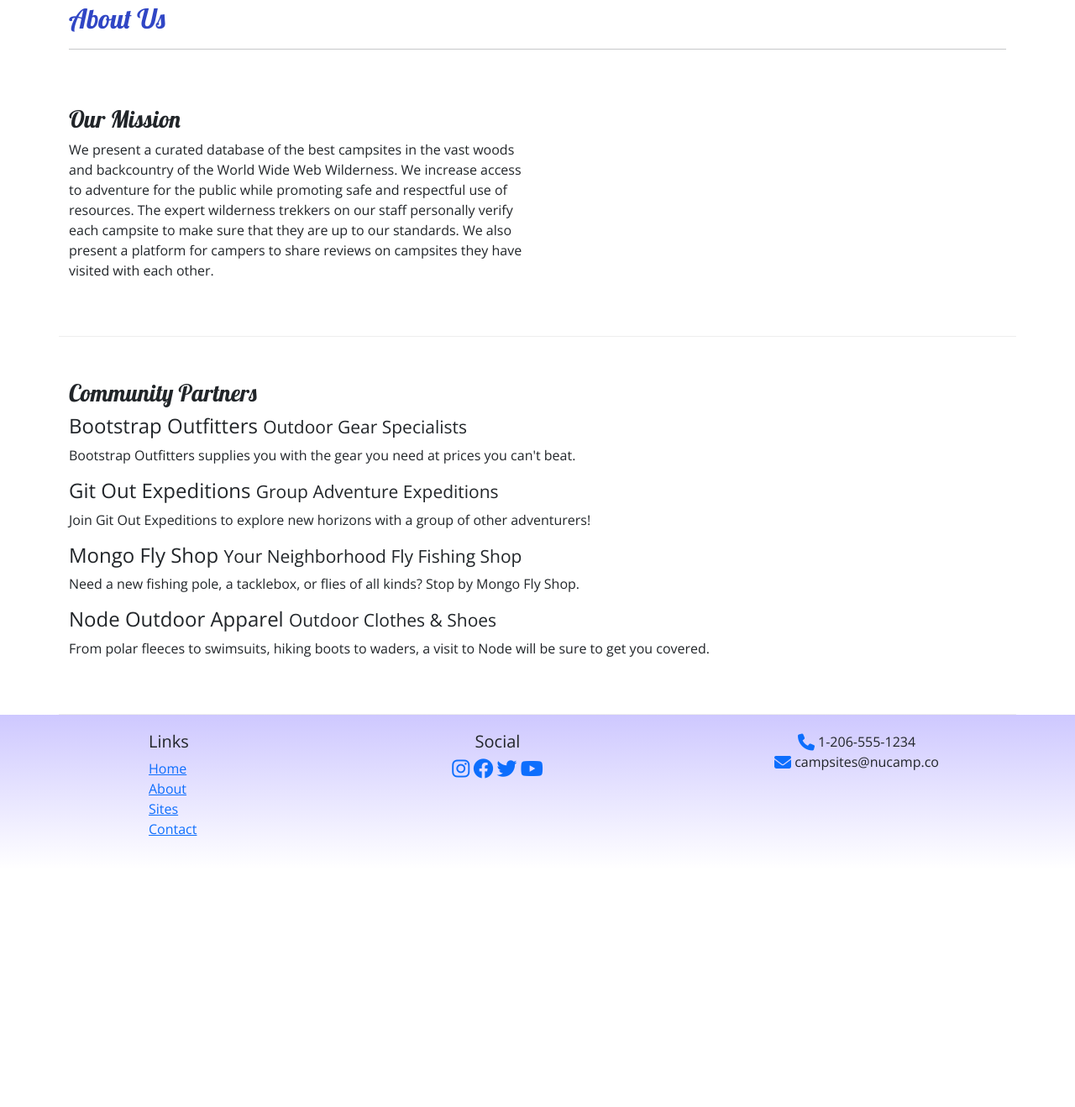
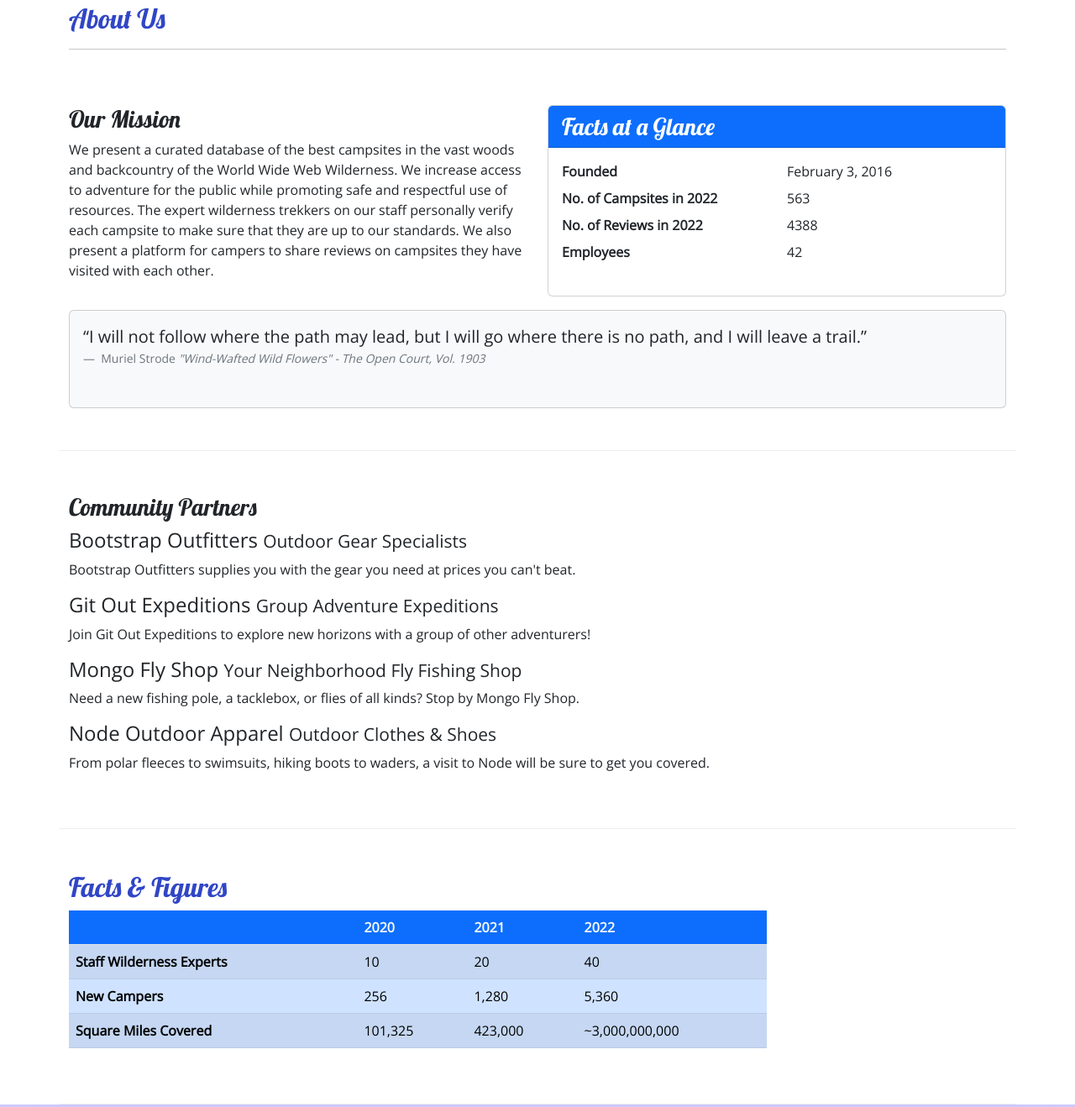
Before and after one commit to hyperpetal/nucampsite, a plain HTML site: page aboutus.html in a window 1280 px wide. Shown: the part 255-1573 px from the top of the page at 84% size. Before the commit the page ends 1290 px from the top, so only its background shows below. Drawn offline with nearby package versions, Linux system fonts and the light colour scheme.

Commit message:
Added tables and cards

```diff
--- a/aboutus.html
+++ b/aboutus.html
@@ -76,6 +76,36 @@
                     share reviews on campsites they have visited
                     with each other.</p>
             </div>
+            <div class="col-sm-6">
+                <div class="card">
+                    <h3 class="card-header bg-primary text-white">Facts at a Glance</h3>
+                    <div class="card-body">
+                        <dl class="row">
+                            <dt class="col-6">Founded</dt>
+                            <dd class="col-6">February 3, 2016</dd>
+                            <dt class="col-6">No. of Campsites in 2022</dt>
+                            <dd class="col-6">563</dd>
+                            <dt class="col-6">No. of Reviews in 2022</dt>
+                            <dd class="col-6">4388</dd>
+                            <dt class="col-6">Employees</dt>
+                            <dd class="col-6">42</dd>
+                        </dl>
+                    </div>
+                </div>
+            </div>
+            <div class="col">
+                <div class="class card bg-light mt-3">
+                    <figure class="card-body">
+                        <blockquote class="blockquote">
+                            <q>I will not follow where the path may lead, but I will go where there is no path, and I
+                                will leave a trail.</q>
+                        </blockquote>
+                        <figcaption class="blockquote-footer">
+                            Muriel Strode <cite>"Wind-Wafted Wild Flowers" - The Open Court, Vol. 1903</cite>
+                        </figcaption>
+                    </figure>
+                </div>
+            </div>
         </section>
 
         <section class="row row-content">
@@ -93,6 +123,45 @@
                 <h4>Node Outdoor Apparel <small>Outdoor Clothes & Shoes</small></h4>
                 <p class="d-none d-sm-block">From polar fleeces to swimsuits, hiking boots to waders, a visit to Node
                     will be sure to get you covered.</p>
+            </div>
+        </section>
+
+        <!-- table -->
+        <section class="row row-content">
+            <div class="col-sm-9">
+                <h2>Facts & Figures</h2>
+                <div>
+                    <table class="table table-responsive table-striped">
+                        <thead>
+                            <tr class="bg-primary text-light">
+                                <th></th>
+                                <th>2020</th>
+                                <th>2021</th>
+                                <th>2022</th>
+                            </tr>
+                        </thead>
+                        <tbody class="table-primary">
+                            <tr>
+                                <th>Staff Wilderness Experts</th>
+                                <td>10</td>
+                                <td>20</td>
+                                <td>40</td>
+                            </tr>
+                            <tr>
+                                <th>New Campers</th>
+                                <td>256</td>
+                                <td>1,280</td>
+                                <td>5,360</td>
+                            </tr>
+                            <tr>
+                                <th>Square Miles Covered</th>
+                                <td>101,325</td>
+                                <td>423,000</td>
+                                <td>~3,000,000,000</td>
+                            </tr>
+                        </tbody>
+                    </table>
+                </div>
             </div>
         </section>
     </main>
```
